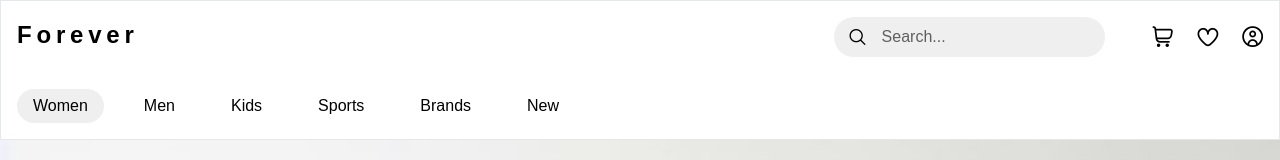
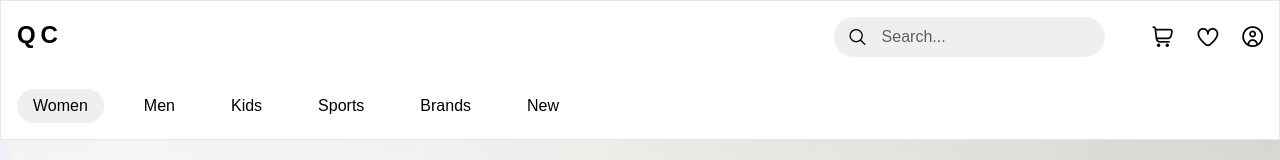
Before and after one commit to Charlesss-0/e-commerce, a React (Vite) app: page / in a window 1280 px wide. Shown: the top 160 px of the page. Built offline with nearby package versions, Linux system fonts and the light colour scheme.

Commit message:
Change website name

```diff
--- a/src/components/header.jsx
+++ b/src/components/header.jsx
@@ -11,9 +11,7 @@ export default function Header() {
 	return (
 		<header className="p-[1rem] border-b-solid border shadow-md">
 			<div className="flex">
-				<h1 className="grow text-[1.5rem] font-bold tracking-[0.3rem]">
-					Forever
-				</h1>
+				<h1 className="grow text-[1.5rem] font-bold tracking-[0.3rem]">QC</h1>
 
 				<div className="bg-[#efefef] rounded-[50em] p-[0.5rem] px-[1rem] flex items-center gap-[1rem]">
 					<i className="fi fi-rr-search"></i>
```
Also changed, not shown: src/components/clothingSection.jsx (indentation only).
